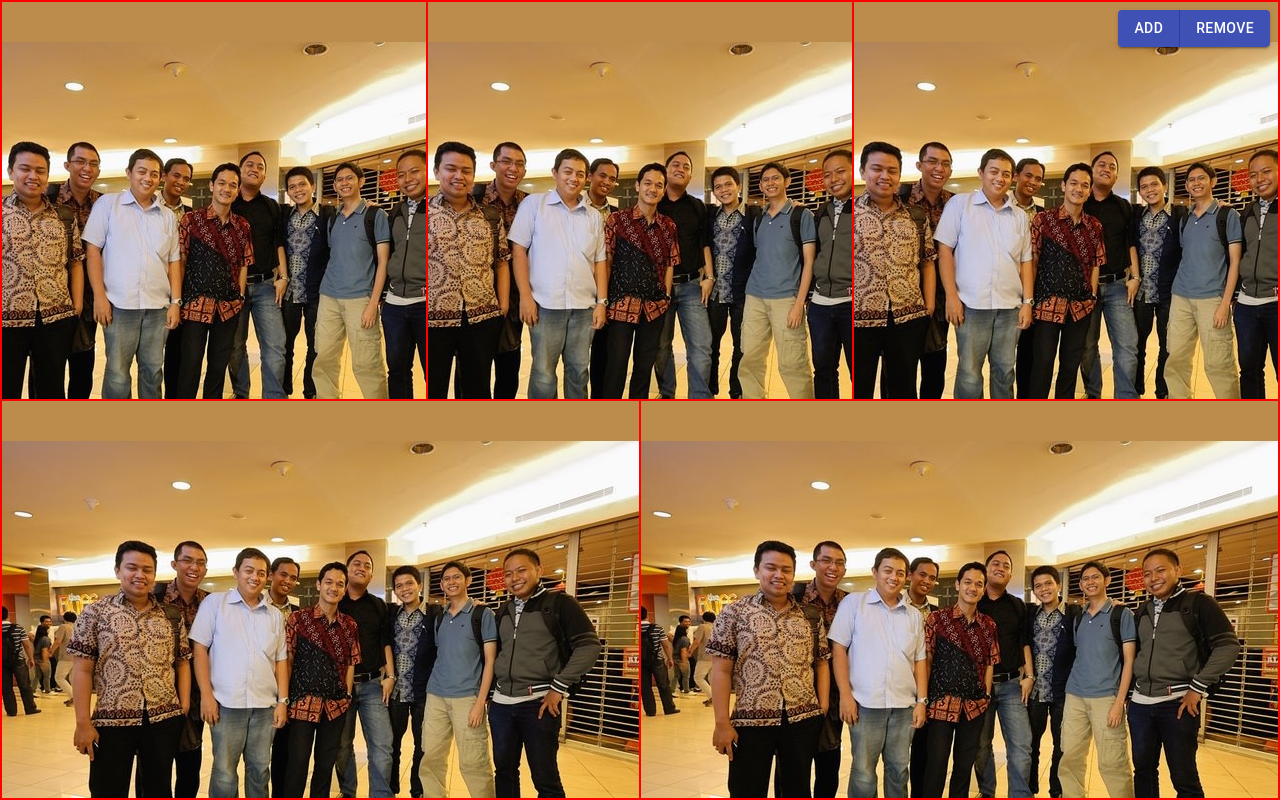
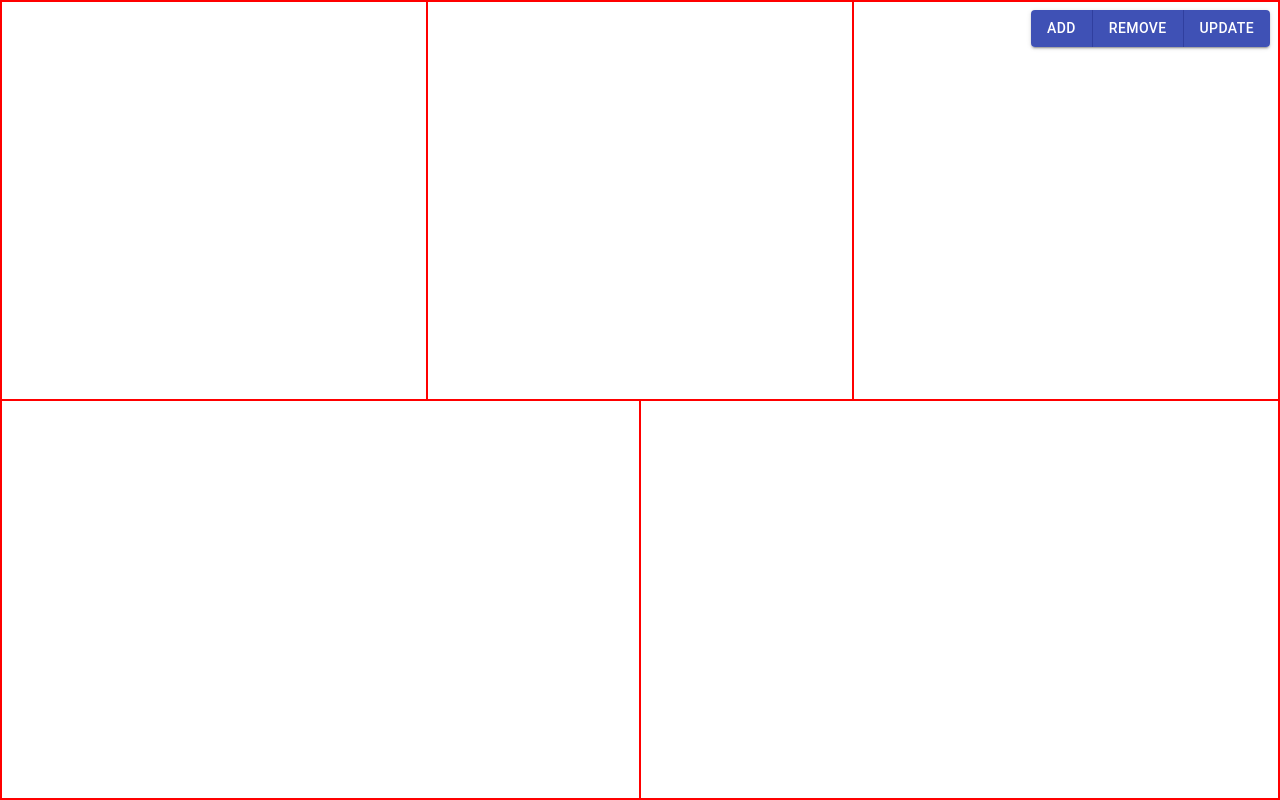
Before and after one commit to arif-rachim/smart-viewport, a React (Create React App) app: page / in a window 1280 px wide. Built offline with nearby package versions, Linux system fonts and the light colour scheme.

Commit message:
Initial commit update the algorithm of screen position

```diff
--- a/src/App.js
+++ b/src/App.js
@@ -1,4 +1,4 @@
-import React, {useEffect, useState} from 'react';
+import React, {useEffect, useRef, useState} from 'react';
 import MobileScreen from "./MobileScreen";
 import Button from "@material-ui/core/Button";
 import ButtonGroup from "@material-ui/core/ButtonGroup";
@@ -6,7 +6,7 @@ import ButtonGroup from "@material-ui/core/ButtonGroup";
 function createDiv() {
     const div = document.createElement('div');
     div.innerHTML = `<div style="width: 100%;height:100%;display: flex;align-items: center;justify-content: center">
-                <img src="pics.jpg" />
+                <!--<img src="pics.jpg" />-->
             </div>`;
     return div;
 }
@@ -25,6 +25,11 @@ export default function App() {
         setVideos((vids) => [...vids,createDiv()]);
     }
 
+    const screenRef = useRef();
+    function handleOnUpdate(){
+        screenRef.current.updateDisplay();
+    }
+
     function handleOnRemove(){
         setVideos((vids) => {
             return vids.filter((vid,idx) => {
@@ -36,11 +41,12 @@ export default function App() {
         });
     }
     return <div style={{width:'100%',height:'100%',position:'relative'}}>
-        <MobileScreen videos={videos}/>
+        <MobileScreen videos={videos} controllerRef={screenRef}/>
         <div style={{position:'absolute',top:10,right:10}}>
             <ButtonGroup variant="contained" color="primary" aria-label="contained primary button group">
                 <Button onClick={() => handleOnAdd()} variant={"contained"}>Add</Button>
                 <Button onClick={() => handleOnRemove()} variant={"contained"}>Remove</Button>
+                <Button onClick={() => handleOnUpdate()}>Update</Button>
             </ButtonGroup>
 
         </div>
--- a/src/MobileScreen.js
+++ b/src/MobileScreen.js
@@ -86,9 +86,12 @@ function updateAllViewports() {
     });
 }
 
-export default function MobileScreen({videos}){
+export default function MobileScren({videos,controllerRef}){
     const [state,dispatch] = useReducer(reducer,DEFAULT_STATE);
     const screenRef = useRef();
+    controllerRef.current = {
+        updateDisplay : updateAllViewports
+    };
     useEffect(() => {
         function onResize(event) {
             const {offsetWidth:width,offsetHeight:height} = screenRef.current;
@@ -116,11 +119,9 @@ export default function MobileScreen({videos}){
     },[ratio]);
     useEffect(() =>{
         setTimeout(updateAllViewports,100);
-
     },[]);
     const numberOfBoxes = videos.length;
     useEffect(() => {
-        // somehow we need to query twice ??
         updateAllViewports();
         updateAllViewports();
     },[numberOfBoxes]);
```
Also changed, not shown: 8 other files (tests, documents, lock files or other folders).
